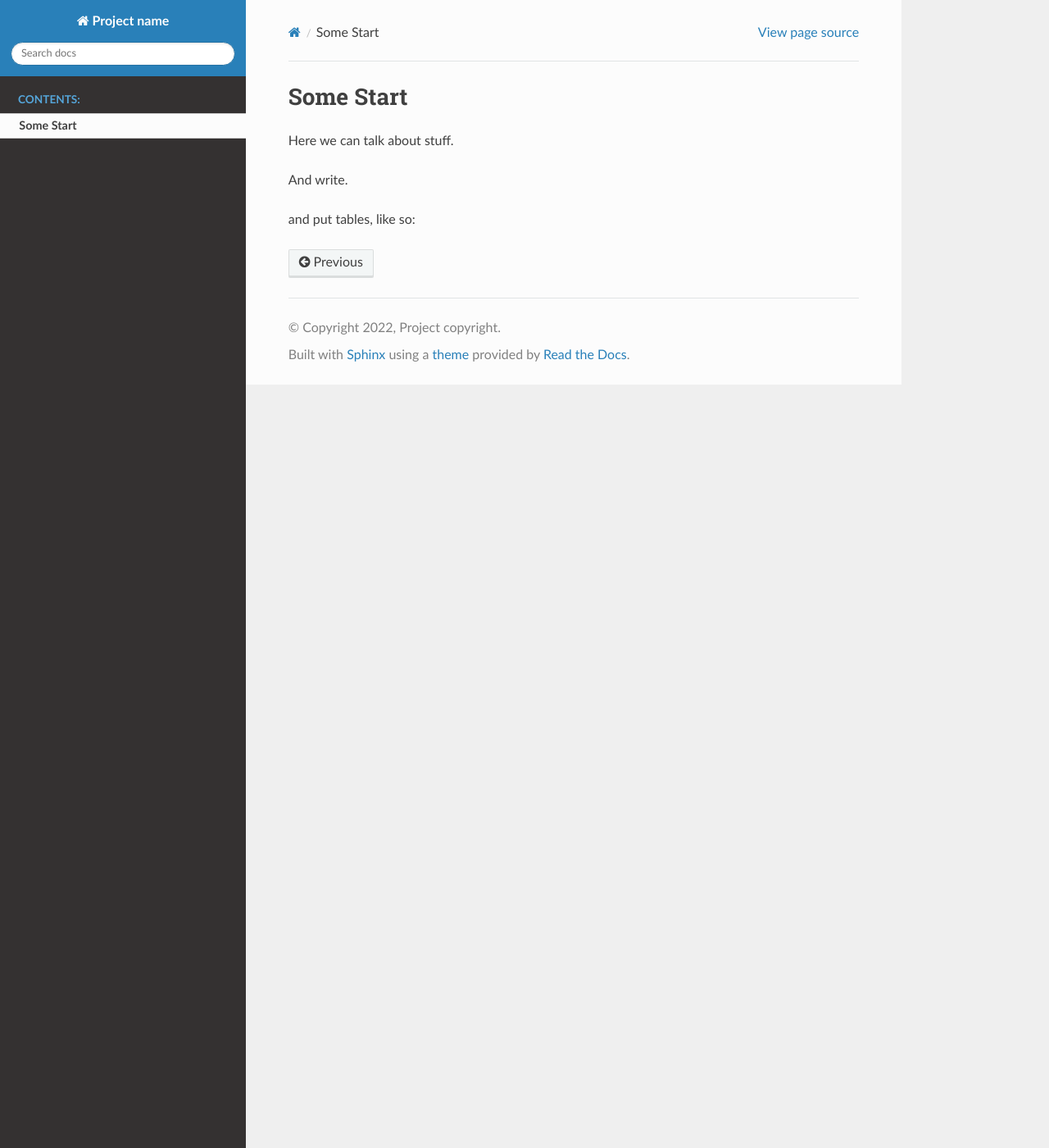
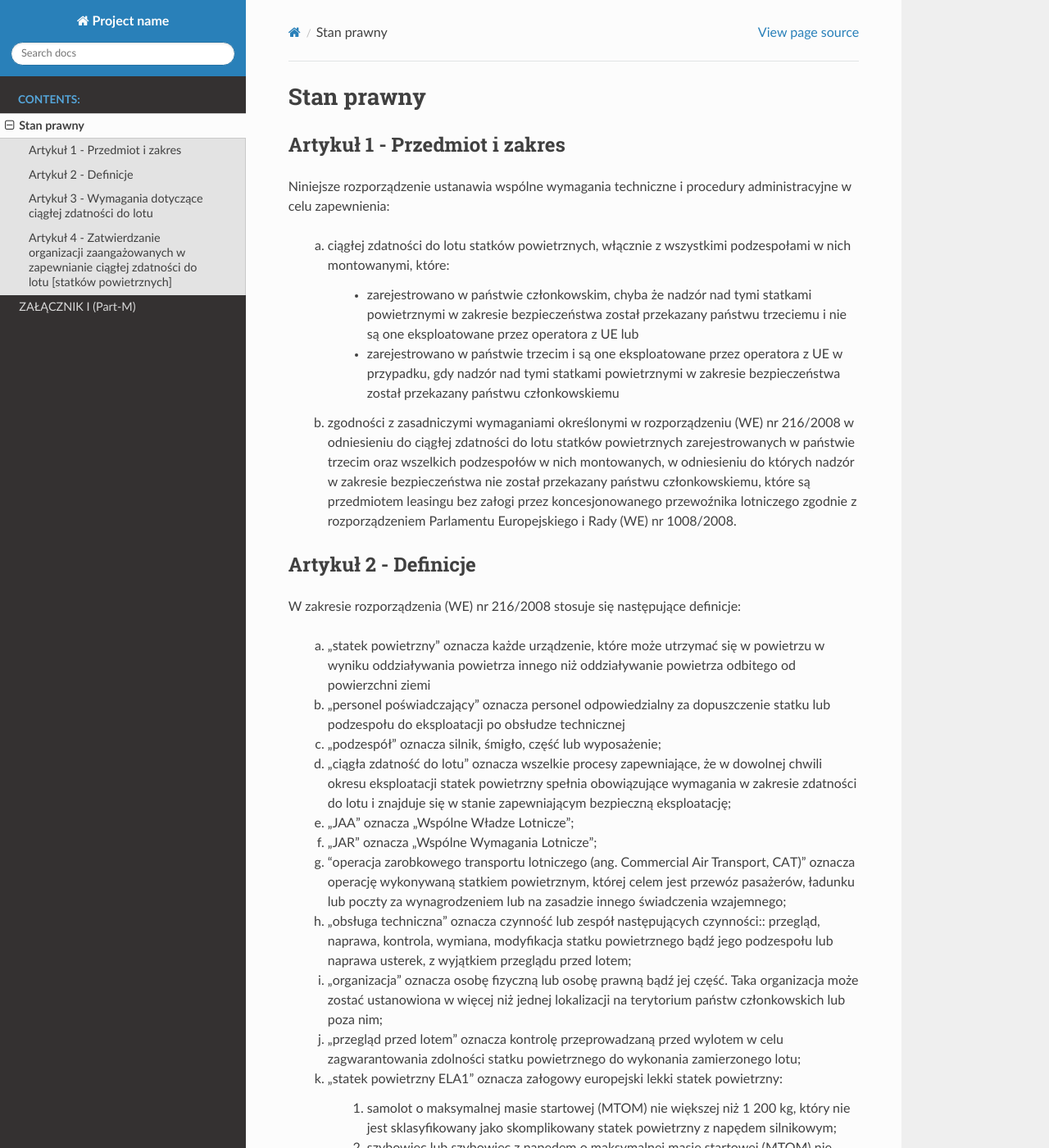
Before and after one commit to aldonaspirz/rozporzadzenie_1321, a Sphinx documentation site: the page built from source/intro.rst, in a window 1280 px wide and 1400 px high. Shown: the whole window at 82% size. Built offline with Sphinx 7.4.7 and the Read the Docs theme 2.0.0, drawn with Linux system fonts in a browser that asks for light colours; some of the changed text lies outside the part shown.

Commit message:
pare zmian

```diff
--- /dev/null
+++ b/index.html
@@ -0,0 +1 @@
+build/html/index.html
--- a/source/index.rst
+++ b/source/index.rst
@@ -11,6 +11,7 @@ Welcome Project Name's documentation!
    :caption: Contents:
 
    intro
+   part_m
 
 .. raw:: latex
 
--- a/source/intro.rst
+++ b/source/intro.rst
@@ -1,8 +1,90 @@
-Some Start
-++++++++++
+Stan prawny
+++++++++++++
 
-Here we can talk about stuff.
+Artykuł 1 - Przedmiot i zakres
+===============================
 
-And write.
+Niniejsze rozporządzenie ustanawia wspólne wymagania techniczne i procedury administracyjne w celu
+zapewnienia:
 
-and put tables, like so:
+    a. ciągłej zdatności do lotu statków powietrznych, włącznie z wszystkimi podzespołami w nich montowanymi, które:
+
+        - zarejestrowano w państwie członkowskim, chyba że nadzór nad tymi statkami powietrznymi w zakresie bezpieczeństwa został przekazany państwu trzeciemu i nie są one eksploatowane przez operatora z UE lub
+
+        - zarejestrowano w państwie trzecim i są one eksploatowane przez operatora z UE w przypadku, gdy nadzór nad tymi statkami powietrznymi w zakresie bezpieczeństwa został przekazany państwu członkowskiemu
+
+    #. zgodności z zasadniczymi wymaganiami określonymi w rozporządzeniu (WE) nr 216/2008 w odniesieniu do ciągłej zdatności do lotu statków powietrznych zarejestrowanych w państwie trzecim oraz wszelkich podzespołów w nich montowanych, w odniesieniu do których nadzór w zakresie bezpieczeństwa nie został przekazany państwu członkowskiemu, które są przedmiotem leasingu bez załogi przez koncesjonowanego przewoźnika lotniczego zgodnie z rozporządzeniem Parlamentu Europejskiego i Rady (WE) nr 1008/2008.
+
+
+Artykuł 2 - Definicje
+======================
+
+
+W zakresie rozporządzenia (WE) nr 216/2008 stosuje się następujące definicje:
+
+    a. „statek powietrzny” oznacza każde urządzenie, które może utrzymać się w powietrzu w wyniku oddziaływania powietrza innego niż oddziaływanie powietrza odbitego od powierzchni ziemi
+    #. „personel poświadczający” oznacza personel odpowiedzialny za dopuszczenie statku lub podzespołu do eksploatacji po obsłudze technicznej
+
+    #. „podzespół” oznacza silnik, śmigło, część lub wyposażenie;
+
+    #. „ciągła zdatność do lotu” oznacza wszelkie procesy zapewniające, że w dowolnej chwili okresu eksploatacji statek powietrzny spełnia obowiązujące wymagania w zakresie zdatności do lotu i znajduje się w stanie zapewniającym bezpieczną eksploatację;
+
+    #. „JAA” oznacza „Wspólne Władze Lotnicze”;
+
+    #. „JAR” oznacza „Wspólne Wymagania Lotnicze”;
+
+    #. "operacja zarobkowego transportu lotniczego (ang. Commercial Air Transport, CAT)" oznacza operację wykonywaną statkiem powietrznym, której celem jest przewóz pasażerów, ładunku lub poczty za wynagrodzeniem lub na zasadzie innego świadczenia wzajemnego;
+
+    #. „obsługa techniczna” oznacza czynność lub zespół następujących czynności:: przegląd, naprawa, kontrola, wymiana, modyfikacja statku powietrznego bądź jego podzespołu lub naprawa usterek, z wyjątkiem przeglądu przed lotem;
+
+    #. „organizacja” oznacza osobę fizyczną lub osobę prawną bądź jej część. Taka organizacja może zostać ustanowiona w więcej niż jednej lokalizacji na terytorium państw członkowskich lub poza nim;
+
+    #. „przegląd przed lotem” oznacza kontrolę przeprowadzaną przed wylotem w celu zagwarantowania zdolności statku powietrznego do wykonania zamierzonego lotu;
+
+    #. „statek powietrzny ELA1” oznacza załogowy europejski lekki statek powietrzny:
+
+        i. samolot o maksymalnej masie startowej (MTOM) nie większej niż 1 200 kg, który nie jest sklasyfikowany jako skomplikowany statek powietrzny z napędem silnikowym;
+
+        #. szybowiec lub szybowiec z napędem o maksymalnej masie startowej (MTOM) nie większej niż 1 200 kg;
+
+        #. balon o maksymalnej nominalnej objętości gazu wznoszącego lub ogrzanego powietrza nie większej niż 3 400 m3 w przypadku balonów na ogrzane powietrze, 1 050 m3 w przypadku balonów gazowych, 300 m3 w przypadku balonów gazowych na uwięzi;
+
+        #. sterowiec zaprojektowany dla nie więcej niż czterech osób i o maksymalnej nominalnej ilości gazu wznoszącego lub ogrzanego powietrza nie większej niż 3 400 m3 w przypadku sterowców na ogrzane powietrze i 1 000 m3 w przypadku sterowców gazowych;
+
+    #. „statek powietrzny ELA2” oznacza załogowy europejski lekki statek powietrzny:
+
+        i. samolot o maksymalnej masie startowej (MTOM) nie większej niż 2 000 kg, który nie jest sklasyfikowany jako skomplikowany statek powietrzny z napędem silnikowym;
+
+        #. szybowiec lub szybowiec z napędem o maksymalnej masie startowej (MTOM) nie większej niż 2 000 kg;
+
+        #. balon;
+
+        #. sterowiec na ogrzane powietrze;
+
+        #. sterowiec gazowy posiadający wszystkie z wymienionych poniżej cech:
+
+            - 3 % maksymalnego ciężaru statycznego,
+
+            - ciąg niewektorowany (poza ciągiem odwróconym),
+
+            - konwencjonalna i prosta budowa konstrukcji, systemu sterowania oraz układu balonetu, oraz
+
+            - układ sterowania bez wspomagania;
+
+        #. bardzo lekki wiropłat;
+
+    #. „statek powietrzny LSA” oznacza lekki samolot sportowy o następującej charakterystyce:
+
+        i. maksymalna masa startowa (MTOM) nie większa niż 600 kg;
+        #. maksymalna prędkość przeciągnięcia w konfiguracji do lądowania (VS0) nie większa niż 45 węzłów prędkości CAS (CAS — prędkość po uwzględnieniu poprawki na konfigurację samolotu) przy maksymalnej certyfikowanej masie startowej statku powietrznego i najbardziej krytycznym położeniu środka ciężkości;
+        #.  maksymalna liczba miejsc nie większa niż dla dwóch osób, z pilotem włącznie;
+        #. jeden silnik nieturbinowy wyposażony w śmigło;
+        #. kabina nieciśnieniowa
+
+
+Artykuł 3 - Wymagania dotyczące ciągłej zdatności do lotu
+==========================================================
+
+
+Artykuł 4 - Zatwierdzanie organizacji zaangażowanych w zapewnianie ciągłej zdatności do lotu [statków powietrznych]
+======================================================================================================================
```
Also changed, not shown: source/part_m.rst (added, +20 -0 lines), 1 other file.
